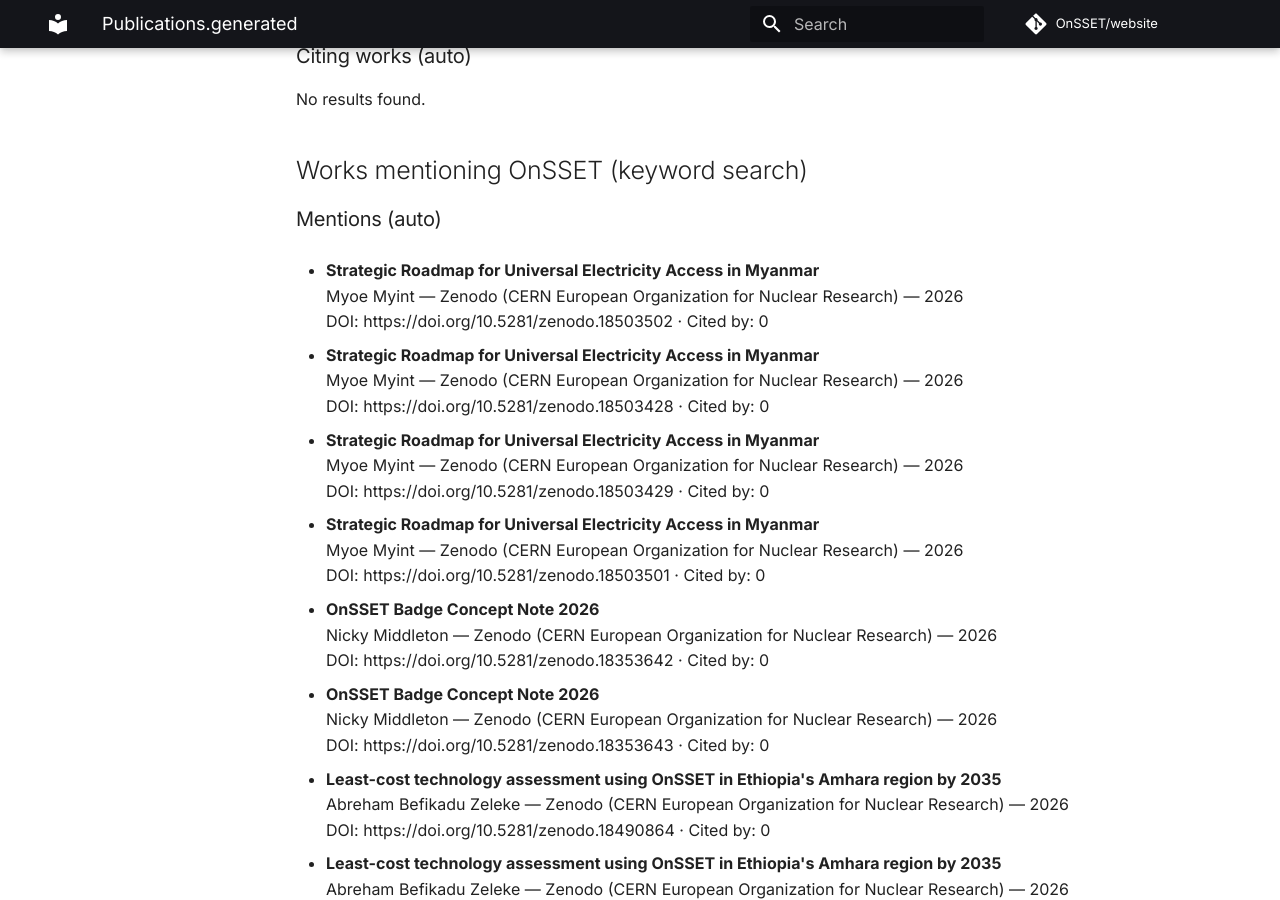
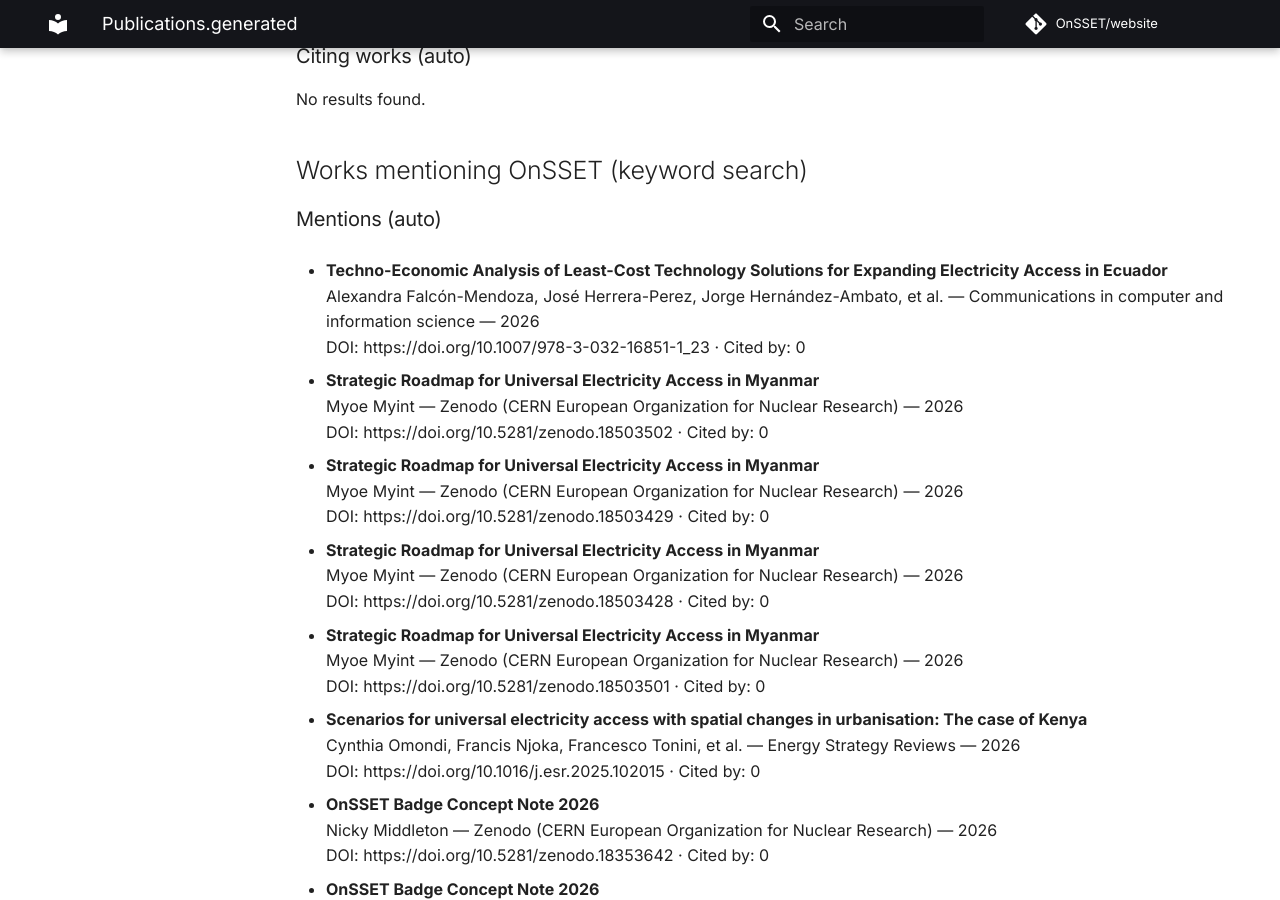
Before and after one commit to OnSSET/website, an MkDocs documentation site: the page built from docs/publications.generated.md, in a window 1280 px wide and 900 px high, scrolled down 597 px. Built offline with MkDocs 1.6.1 and Material for MkDocs 9.7.7, drawn with Linux system fonts in a browser that asks for light colours; comment, search, counter and statistics services are not loaded; some of the changed text lies outside the part shown.

Commit message:
Auto-update publications

```diff
--- a/docs/publications.generated.md
+++ b/docs/publications.generated.md
@@ -18,9 +18,17 @@ No results found.
 
 ### Mentions (auto)
 
+- **Techno-Economic Analysis of Least-Cost Technology Solutions for Expanding Electricity Access in Ecuador**
+  Alexandra Falcón-Mendoza, José Herrera-Perez, Jorge Hernández-Ambato, et al. — Communications in computer and information science — 2026
+  DOI: https://doi.org/10.1007/978-3-032-16851-1_23 · Cited by: 0
+
 - **Strategic Roadmap for Universal Electricity Access in Myanmar**
   Myoe Myint — Zenodo (CERN European Organization for Nuclear Research) — 2026
   DOI: https://doi.org/10.5281/zenodo.18503502 · Cited by: 0
+
+- **Strategic Roadmap for Universal Electricity Access in Myanmar**
+  Myoe Myint — Zenodo (CERN European Organization for Nuclear Research) — 2026
+  DOI: https://doi.org/10.5281/zenodo.18503429 · Cited by: 0
 
 - **Strategic Roadmap for Universal Electricity Access in Myanmar**
   Myoe Myint — Zenodo (CERN European Organization for Nuclear Research) — 2026
@@ -28,11 +36,11 @@ No results found.
 
 - **Strategic Roadmap for Universal Electricity Access in Myanmar**
   Myoe Myint — Zenodo (CERN European Organization for Nuclear Research) — 2026
-  DOI: https://doi.org/10.5281/zenodo.18503429 · Cited by: 0
+  DOI: https://doi.org/10.5281/zenodo.18503501 · Cited by: 0
 
-- **Strategic Roadmap for Universal Electricity Access in Myanmar**
-  Myoe Myint — Zenodo (CERN European Organization for Nuclear Research) — 2026
-  DOI: https://doi.org/10.5281/zenodo.18503501 · Cited by: 0
+- **Scenarios for universal electricity access with spatial changes in urbanisation: The case of Kenya**
+  Cynthia Omondi, Francis Njoka, Francesco Tonini, et al. — Energy Strategy Reviews — 2026
+  DOI: https://doi.org/10.1016/j.esr.2025.102015 · Cited by: 0
 
 - **OnSSET Badge Concept Note 2026**
   Nicky Middleton — Zenodo (CERN European Organization for Nuclear Research) — 2026
@@ -100,11 +108,15 @@ No results found.
 
 - **GEOSPATIAL ELECTRIFICATION SCENARIO MODELLING FOR ZAMBIA USING ONSSET**
   Brian Siakweenda, Rejoice Mututsa — Zenodo (CERN European Organization for Nuclear Research) — 2026
-  DOI: https://doi.org/10.5281/zenodo.18503220 · Cited by: 0
+  DOI: https://doi.org/10.5281/zenodo.18503219 · Cited by: 0
 
 - **GEOSPATIAL ELECTRIFICATION SCENARIO MODELLING FOR ZAMBIA USING ONSSET**
   Brian Siakweenda, Rejoice Mututsa — Zenodo (CERN European Organization for Nuclear Research) — 2026
-  DOI: https://doi.org/10.5281/zenodo.18503219 · Cited by: 0
+  DOI: https://doi.org/10.5281/zenodo.18503220 · Cited by: 0
+
+- **Geospatial electrification pathways for Sub-Saharan Africa: A systematic review of planning tools, implementation strategies, and socio-economic impacts**
+  Joseph M. Ntayi, Slyvia Manjeri Aarakit, Herbert Murungi, et al. — Energy Research & Social Science — 2026
+  DOI: https://doi.org/10.1016/j.erss.2026.104540 · Cited by: 0
 
 - **Final_Ebisa Regasa, Ethiopia(case Oromia using ONSSET)**
   Ebisa Ragasa — Zenodo (CERN European Organization for Nuclear Research) — 2026
@@ -210,6 +222,10 @@ No results found.
   Adugnaw Lake Temesgen, Yibeltal T. Wassie, Getachew Bekele, et al. — Energy Strategy Reviews — 2025
   DOI: https://doi.org/10.1016/j.esr.2025.101931 · Cited by: 0
 
+- **Long-Term Spatially Explicit Electricity Demand Scenarios for Developing Countries: The Case of Ethiopia**
+  Adugnaw Lake Temesgen, Yibeltal T. Wassie, Getachew Bekele, et al. — SSRN Electronic Journal — 2025
+  DOI: https://doi.org/10.2139/ssrn.5172773 · Cited by: 0
+
 - **Least-Cost Electrification Pathways for Senegal by 2030: A Nationwide Analysis Using Open-Source Spatial Electrification Tool (Onsset)**
   Adama Sarr, Aldo Bischi, Umberto Desideri, et al. — SSRN Electronic Journal — 2025
   DOI: https://doi.org/10.2139/ssrn.5332722 · Cited by: 0
@@ -229,6 +245,10 @@ No results found.
 - **Geospatial planning for the rural electrification of the Amazon - Suriname case study**
   Rudi van, Amrita Raghoebarsing — Revista Brasileira de Energia — 2025
   DOI: https://doi.org/10.47168/rbe.v30i3.946 · Cited by: 0
+
+- **Energy Poverty, Sdg-7 and Subsidized Electrification: A Geo-Spatial Based Case Study for Unelectrified Population of Pakistan**
+  Watan Yar, Michael Frömmel, Raheel Asif, et al. — SSRN Electronic Journal — 2025
+  DOI: https://doi.org/10.2139/ssrn.5213776 · Cited by: 0
 
 - **Developing a Climate-Aligned Long-Term Energy Systems Model for Madagascar : Integrating OSeMOSYS and OnSSET for Low-Carbon Electrification Planning**
   Ifeanyi, Godswill Ebuka — KTH Publication Database DiVA (KTH Royal Institute of Technology) — 2025
@@ -330,9 +350,9 @@ No results found.
   Jonathan Klimt, Niklas Eiling, Felix Wege, et al. — Energies — 2023
   DOI: https://doi.org/10.3390/en16165855 · Cited by: 8
 
-- **Addressing Challenges in Long-Term Strategic Energy Planning in LMICs: Learning Pathways in an Energy Planning Ecosystem**
-  Carla Cannone, Pooya Hoseinpoori, Leigh Martindale, et al. — 2023
-  DOI: https://doi.org/10.33774/coe-2023-q3fzv-v2 · Cited by: 8
+- **Exploring long-term electrification pathway dynamics: a case study of Ethiopia**
+  Andreas Sahlberg, Will Usher, Ioannis Pappis, et al. — Discover Energy — 2023
+  DOI: https://doi.org/10.1007/s43937-023-00014-4 · Cited by: 7
 
 - **Renewable energy planning in Africa: robustness of mean and extreme multi-model climate change patterns in solar PV and wind energy potentials**
   Morten Andreas Dahl Larsen, Jean Bournhonesque, Wim Thiery, et al. — Environmental Research Communications — 2023
@@ -399,12 +415,12 @@ No results found.
   DOI: https://doi.org/10.5194/egusphere-egu23-2006 · Cited by: 0
 
 - **Replication data for the LEAP-RE RE4AFAGRI Platform: v0.2**
+  Giacomo Falchetta, Muhammad Awais, Edward Byers, et al. — IIASA PURE (International Institute of Applied Systems Analysis) — 2023
+  DOI: https://doi.org/10.5281/zenodo.7534845 · Cited by: 0
+
+- **Replication data for the LEAP-RE RE4AFAGRI Platform: v0.2**
   Giacomo Falchetta, Muhammad Awais, Edward Byers, et al. — 2023
   DOI: https://doi.org/10.5281/zenodo.8365630 · Cited by: 0
-
-- **Replication data for the LEAP-RE RE4AFAGRI Platform: v0.2**
-  Giacomo Falchetta, Muhammad Awais, Edward Byers, et al. — IIASA PURE (International Institute of Applied Systems Analysis) — 2023
-  DOI: https://doi.org/10.5281/zenodo.7534845 · Cited by: 0
 
 - **Replication data for the LEAP-RE RE4AFAGRI Platform: v0.1**
   Giacomo Falchetta, Muhammad Awais, Edward Byers, et al. — 2023
@@ -481,19 +497,3 @@ No results found.
 - **Strategic low-cost energy investment opportunities and challenges towards achieving universal access (SDG7) in each African nation**
   Ioannis Pappis — 2022
   DOI: https://doi.org/10.21203/rs.3.rs-1225396/v1 · Cited by: 2
-
-- **Electrification Planner for Ghana Using Open-Source Web GIS**
-  Edward Boamah, Akwasi Afrifa Acheampong — Journal of the Ghana Institution of Engineering (JGhIE) — 2022
-  DOI: https://doi.org/10.56049/jghie.v22i1.14 · Cited by: 2
-
-- **The territorial ordering for the diversification of the electrical system. case study: Isla de la Juventud**
-  Mirelys Torres Pérez, María Rodríguez Gámez, Antonio Vázquez Pérez, et al. — Acta Scientiarum Polonorum Administratio Locorum — 2022
-  DOI: https://doi.org/10.31648/aspal.7005 · Cited by: 1
-
-- **High voltage transmission system planning for a southern African regional grid**
-  Nomihla Wandile Ndlela — 2022
-  DOI: https://doi.org/10.51415/10321/4322 · Cited by: 1
-
-- **Decentralized Electrification Pathways in Sub-Saharan Africa—Assessment of Experiences and Business Models**
-  George Arende, Sofia Gonçalves — Energiepolitik und Klimaschutz — 2022
-  DOI: https://doi.org/10.1007/978-3-658-38215-5_8 · Cited by: 1
```
Also changed, not shown: other parts of docs/publications.generated.md (+2 -6 lines).
